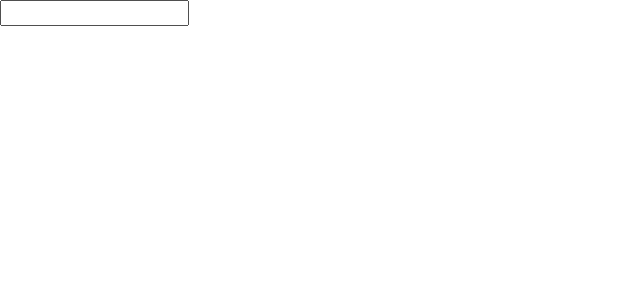
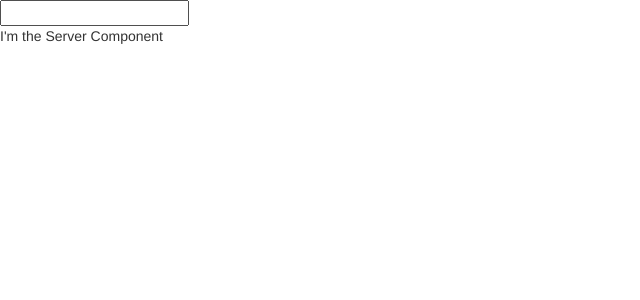
Before and after one commit to techneo1/UIGuild, an Angular app in the folder angular/: page / in a window 1280 px wide. Shown: the top 300 px of the page, without its empty margins (0-640 px from the left). Built offline with nearby package versions, Linux system fonts and the light colour scheme.

Commit message:
Manually Creating a component

```diff
--- a/angular/src/app/app.component.html
+++ b/angular/src/app/app.component.html
@@ -1,2 +1,5 @@
 <input type="text" [(ngModel)]="name"/>
 {{name}}
+
+
+<app-server></app-server>
--- a/angular/src/app/app.module.ts
+++ b/angular/src/app/app.module.ts
@@ -3,11 +3,13 @@
 import { FormsModule } from '@angular/forms';
 
 import { AppComponent } from './app.component';
+import { ServerComponent } from './server/server.component';
 
 
 @NgModule({
   declarations: [
-    AppComponent
+    AppComponent,
+    ServerComponent
   ],
   imports: [
     BrowserModule,
--- /dev/null
+++ b/angular/src/app/server/server.component.html
@@ -0,0 +1 @@
+<p>I'm the Server Component</p>
```
Also changed, not shown: angular/src/app/server/server.component.ts (added, +10 -0 lines).
